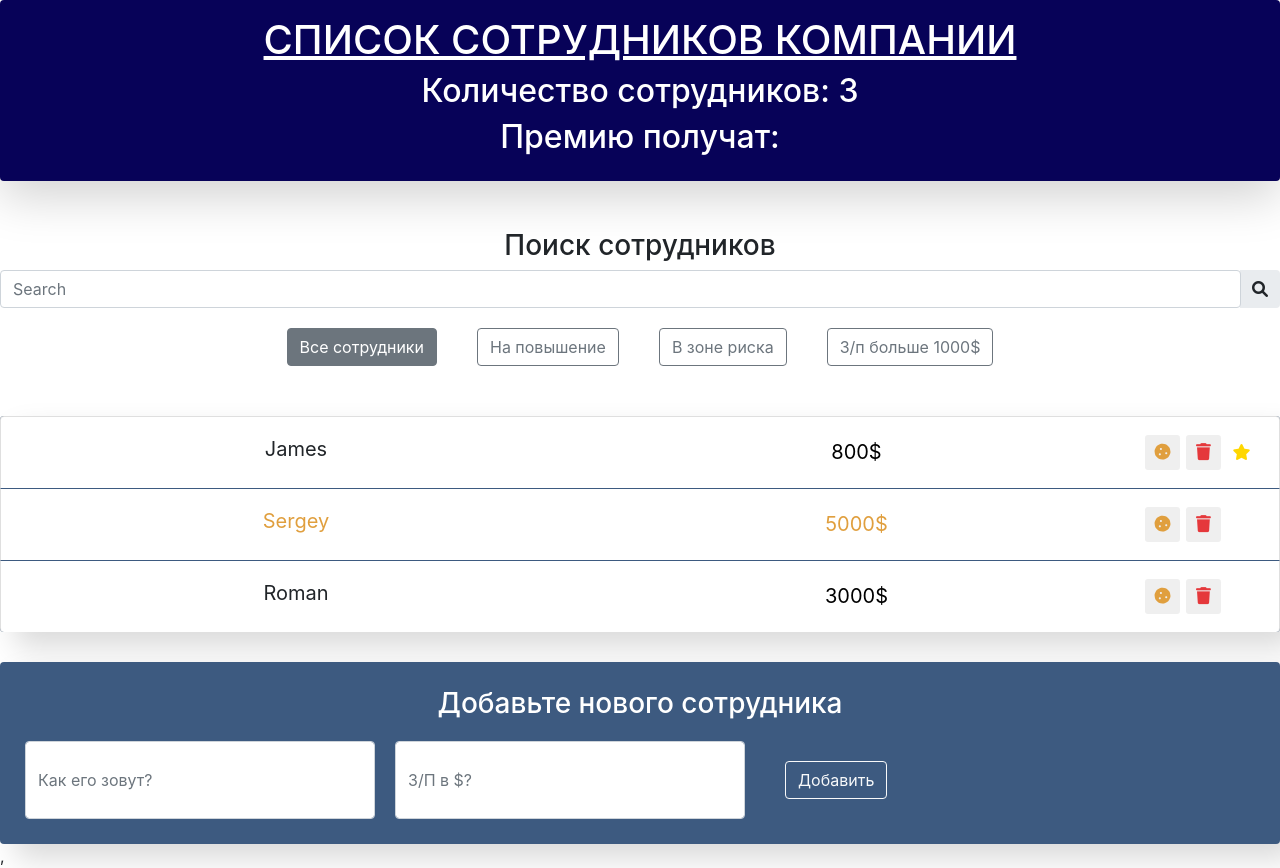
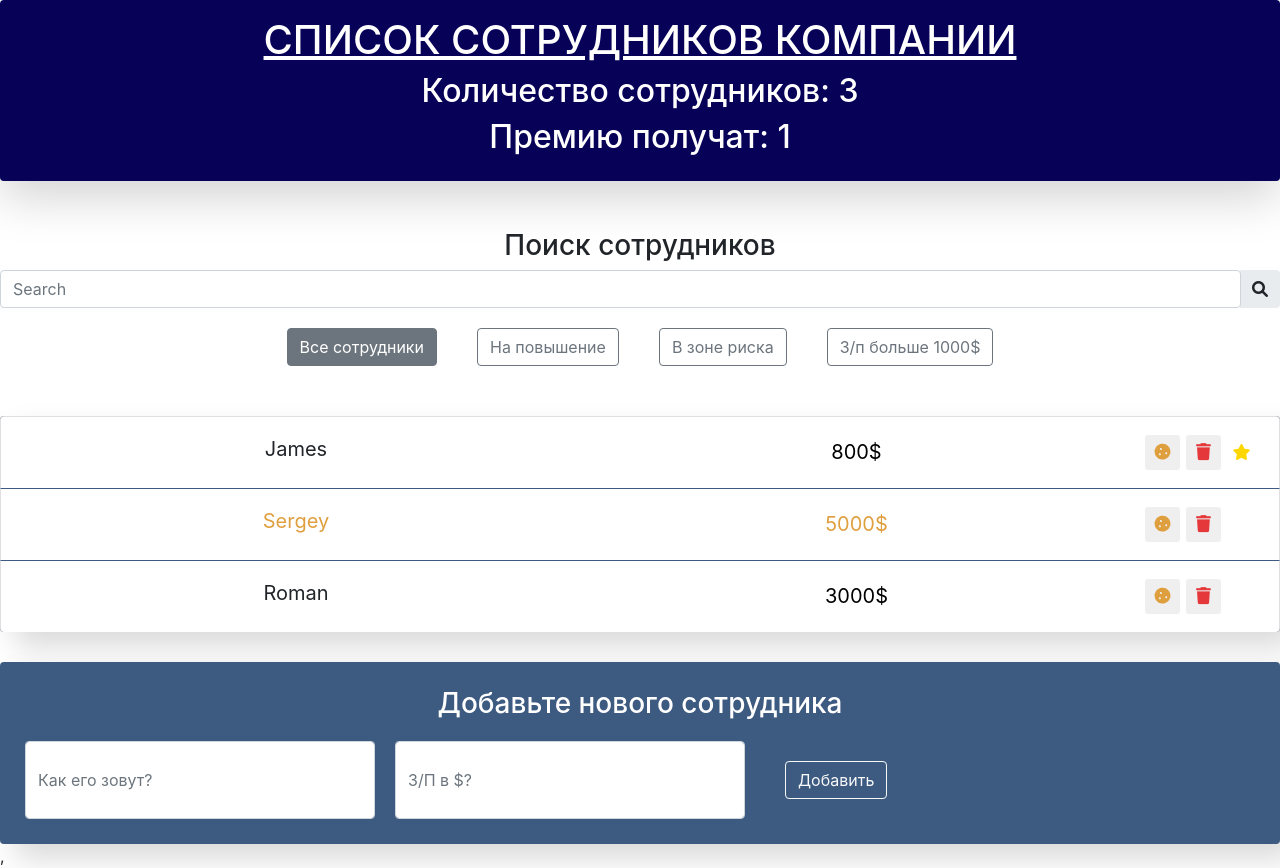
Before and after one commit to sanycoxxxx/React__App, a React (Create React App) app in the folder my-app/: page / in a window 1280 px wide. Built offline with nearby package versions, Linux system fonts and the light colour scheme.

Commit message:
amount All on header

```diff
--- a/my-app/src/App.js
+++ b/my-app/src/App.js
@@ -1,12 +1,10 @@
 import {Component} from "react"
-import logo from './logo.svg';
 import './App.css';
 import AppInfo from "./components/app-info/app-info";
 import SearchPanel from "./components/search-panel/search-panel";
 import AppFilter from "./components/app-filters/app-filter";
 import EmployeesList from "./components/employees-list/employees-list";
 import EmployeesAddForm from "./components/employees-add-form/employees-add-form";
-import { getAllByText } from "@testing-library/react";
 
 
 class App extends Component{
@@ -24,12 +22,23 @@ class App extends Component{
   }
 
   onRise = (id) => {
-  console.log(`rise in ${id}`)
+    this.setState(({data}) => {
+      const  index = data.findIndex(elem => elem.id === id );
+      const old = data[index];
+      const newObj = {...old, rise: !old.rise};
+      const newArr = [ ...data.slice(0, index), newObj, ...data.slice(index + 1)];
+      return {data : newArr}
+    })
   }
 
-onIncrease = (id) => {
-  console.log(`increase in ${id}`)
-}
+  onIncrease = (id) =>
+  this.setState(({data}) => {
+    const  index = data.findIndex(elem => elem.id === id );
+    const old = data[index];
+    const newObj = {...old, increase: !old.increase};
+    const newArr = [ ...data.slice(0, index), newObj, ...data.slice(index + 1)];
+    return {data : newArr}
+  })
 
   addItem = (name, salary) => {
     const newItem = {
@@ -39,8 +48,8 @@ addItem = (name, salary) => {
       rise: false,
       id: this.maxId++
     }
-  this.setState(({data}) => {
-    const newArr = [...data, newItem];
+    this.setState(() => {
+      const newArr = [...this.state.data, newItem];
       return {
       data: newArr
       }
@@ -55,13 +64,16 @@ addItem = (name, salary) => {
 
 
   render() {
+  const amountAll = this.state.data.length;
+  const amountRise = this.state.data.filter(item => item.rise).length;
   const{data} = this.state;
 
         return (
           <div className="App">
             <header className="App-header">
               <AppInfo
-              amountItem={this.all}/>
+              amountAll={amountAll}
+              amountRise={amountRise}/>
               <div>
                 <SearchPanel/>
                 <AppFilter/>
--- a/my-app/src/components/app-info/app-info.js
+++ b/my-app/src/components/app-info/app-info.js
@@ -1,20 +1,16 @@
-import {Component} from 'react';
+
 import './app-info.css'
-class  AppInfo extends Component {
-constructor(props) {
-    super(props);
-}
 
 
-render() {
+
+const AppInfo = ({amountAll, amountRise}) => {
+
     return (
     <div className="app-info shadow-lg p-3 mb-5 rounded app-info">
         <h1>СПИСОК СОТРУДНИКОВ КОМПАНИИ</h1>
-        <h2>Количество сотрудников: {this.props.amountItem}</h2>
-        <h2>Премию получат:</h2>
+        <h2>Количество сотрудников: {amountAll}</h2>
+        <h2>Премию получат: {amountRise}</h2>
     </div>)};
-
-}
 
 
 export default AppInfo;
```
Lines whose indentation alone changed are shown as unchanged.
